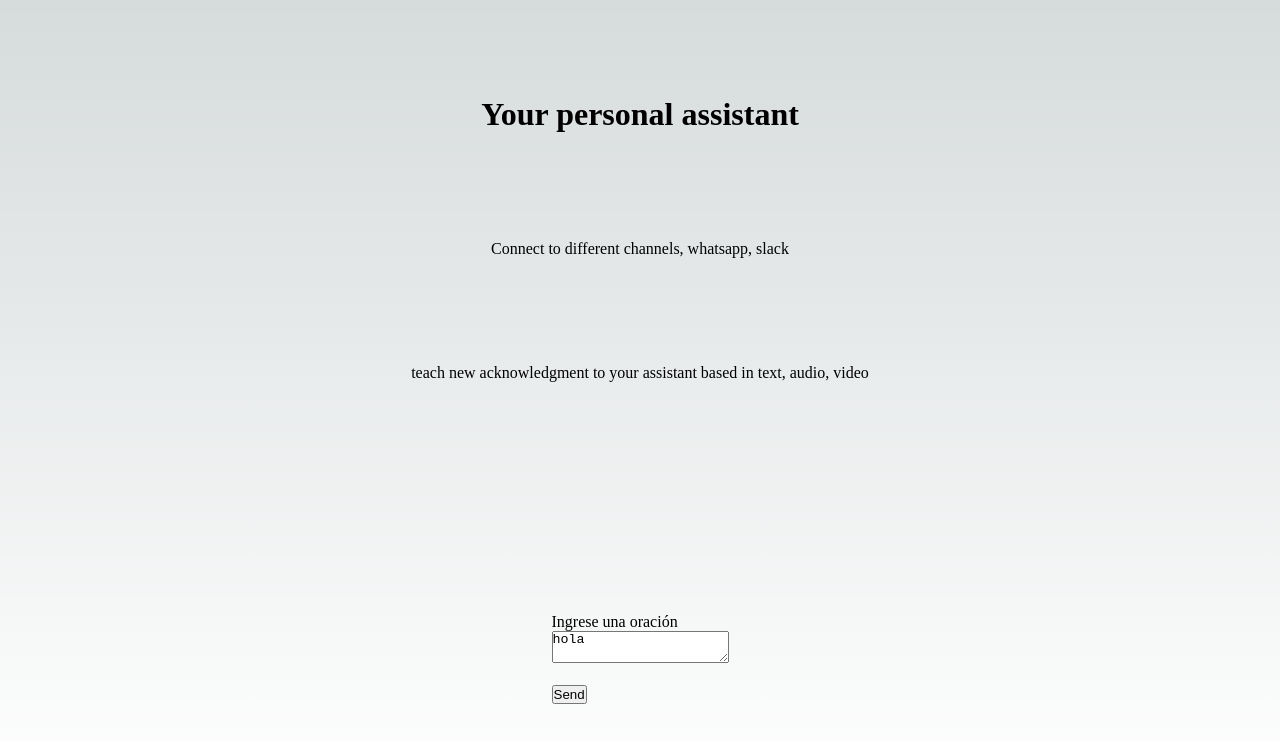
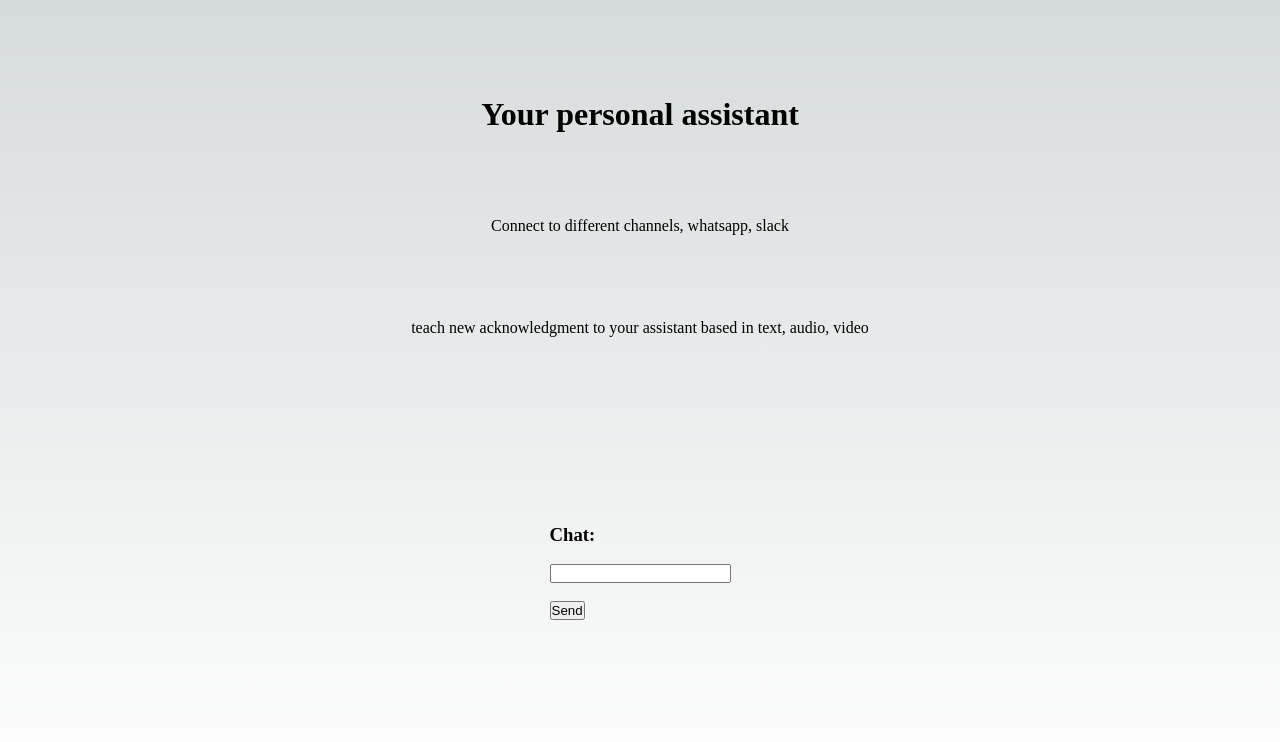
Before and after one commit to juandavidGF/ideas, a Next.js app: page / in a window 1280 px wide. Shown: the top 742 px of the page. Built offline with nearby package versions, Linux system fonts and the light colour scheme.

Commit message:
create next app

```diff
--- a/package.json
+++ b/package.json
@@ -10,9 +10,11 @@
   },
   "dependencies": {
     "@next/font": "13.1.6",
+    "axios": "^1.3.2",
     "eslint": "8.33.0",
     "eslint-config-next": "13.1.6",
     "next": "13.1.6",
+    "openai": "^3.1.0",
     "react": "18.2.0",
     "react-dom": "18.2.0"
   }
--- /dev/null
+++ b/src/pages/api/davinci.js
@@ -0,0 +1,23 @@
+const { Configuration, OpenAIApi } = require("openai");
+
+const configuration = new Configuration({
+  apiKey: process.env.OPENAI_API_KEY,
+});
+
+const openai = new OpenAIApi(configuration);
+
+
+export default async function handler(req, res) {
+	const { body, method } = req;
+
+	if(method == "POST") {
+		console.log('body.prompt', body.prompt)
+		// const completion = await openai.createCompletion({
+		// 	model: "text-davinci-002",
+		// 	prompt: body.prompt,
+		// });
+		// console.log('davinci#text', completion.data.choices[0].text);
+		// res.status(200).json({ message: completion.data.choices[0].text });
+		res.status(200).json({ test: 'ok' });
+	}
+}
--- a/src/pages/index.js
+++ b/src/pages/index.jsx
@@ -3,9 +3,25 @@ import Image from 'next/image'
 import { Inter } from '@next/font/google'
 import styles from '@/styles/Home.module.css'
 
+
 const inter = Inter({ subsets: ['latin'] })
 
 export default function Home() {
+
+	const handleSubmit = async (e) => {
+		e.preventDefault();
+		const text = e.target.text.value;
+		const res = await fetch('/api/davinci', {
+			method: 'POST',
+			headers: {
+				'Content-Type': 'application/json',
+			},
+			body: JSON.stringify({ prompt: text }),
+		});
+		const data = await res.json();
+		console.log(data);
+	}
+
   return (
     <>
       <Head>
@@ -18,12 +34,15 @@ export default function Home() {
 				<h1>Your personal assistant</h1>
 				<p>Connect to different channels, whatsapp, slack</p>
 				<p>teach new acknowledgment to your assistant based in text, audio, video</p><br/>
-				<div class="container">
-					<p>Ingrese una oración</p>
-					<textarea id="text" value="hola"></textarea> <br/><br/>
-					<button onclick="handleSubmit()">Send</button>
-					<div id="prediction"></div>
-				</div>
+
+				<form onSubmit={handleSubmit}>
+					<div className="upload-image">
+						<h3>Chat:</h3><br/>
+						<input type="text" id="text" name="text"/><br/><br/>
+						<button type="submit">Send</button>
+					</div>
+				</form>
+				<div></div>
       </main>
     </>
   )
```
Also changed, not shown: 2 other files (tests, documents, lock files or other folders).
